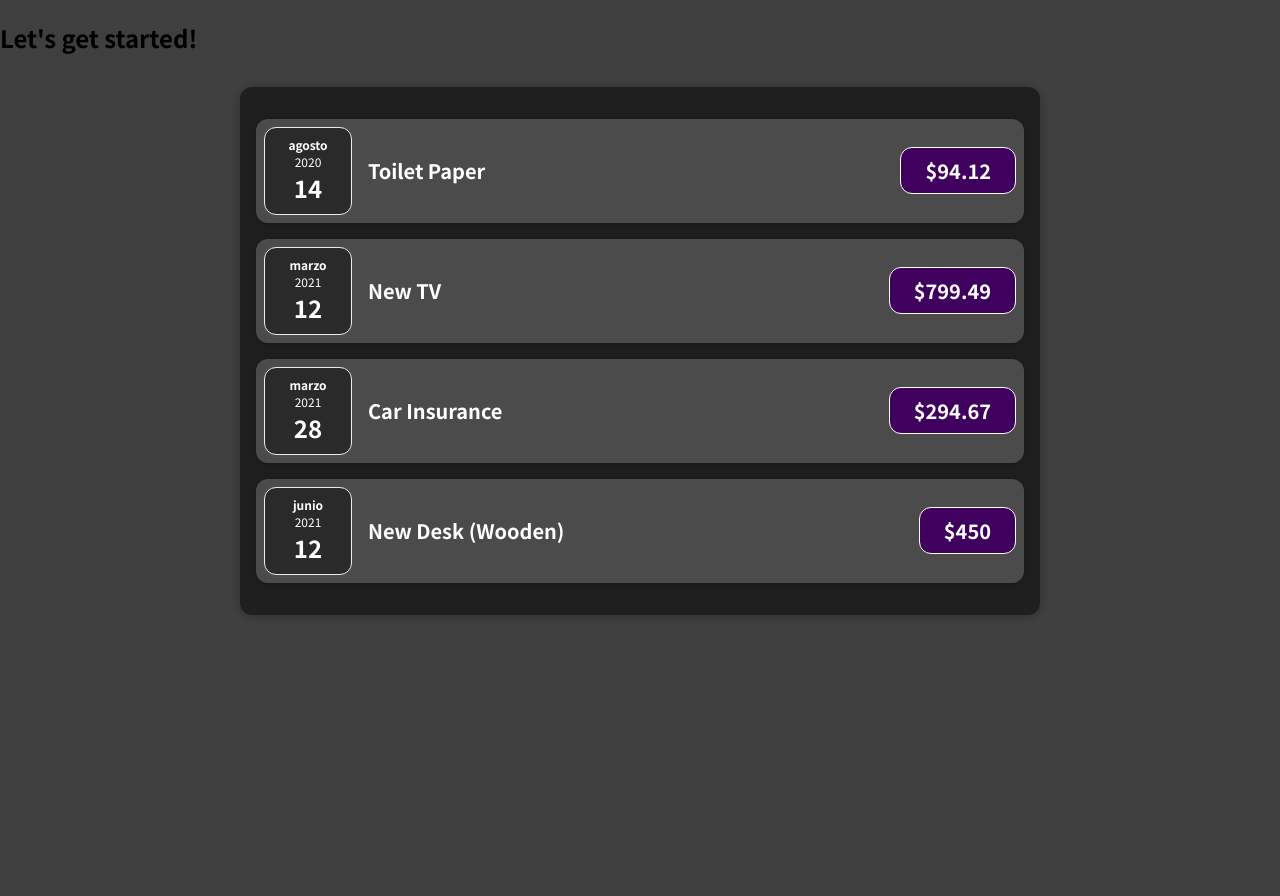
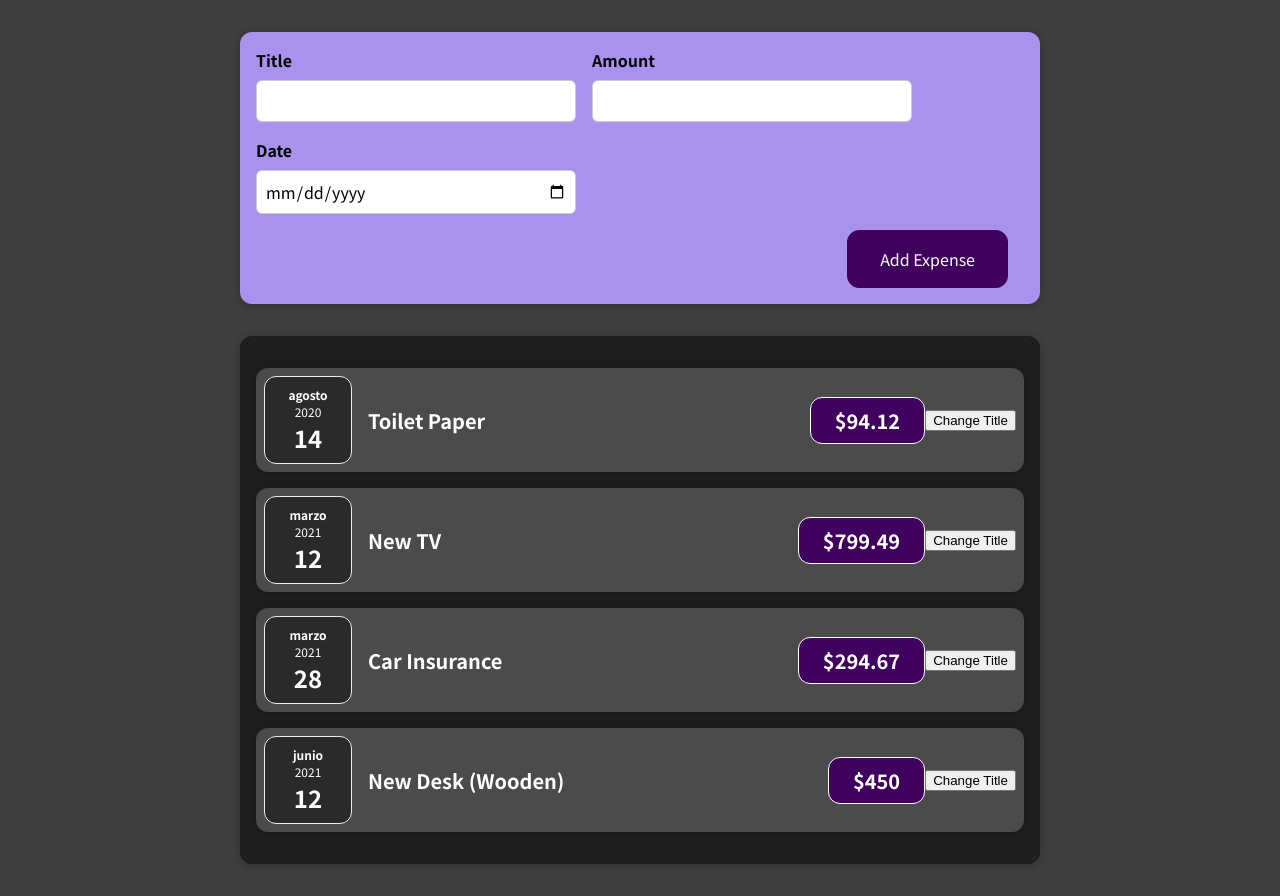
Before and after one commit to paas10/react, a React (Create React App) app: page / in a window 1280 px wide. Before the commit the page ends 800 px from the top, so only its background shows below. Built offline with nearby package versions, Linux system fonts and the light colour scheme.

Commit message:
UseState Hook

```diff
--- a/src/App.js
+++ b/src/App.js
@@ -1,3 +1,5 @@
+
+import NewExpense from "./components/NewExpense/NewExpense";
 import Expenses from "./components/Expenses/Expenses";
 
 const App = () => {
@@ -25,7 +27,7 @@ const App = () => {
 
   return (
     <div>
-      <h2>Let's get started!</h2>
+      <NewExpense />
       <Expenses items={ expenses } />
     </div>
   );
--- a/src/components/Expenses/ExpenseItem.js
+++ b/src/components/Expenses/ExpenseItem.js
@@ -1,15 +1,25 @@
+import react, { useState } from "react";
+
 import ExpenseDate from "./ExpenseDate";
 import Card from "../UI/Card";
 import "./ExpenseItem.css";
 
 const ExpenseItem = (props) => {
+  const [title, setTitle] = useState(props.title)
+
+  const clickHandler = () => {
+    setTitle('Updated')
+    console.log(title)
+  }
+
   return (
     <Card className="expense-item">
       <ExpenseDate date={props.date} />
       <div className="expense-item__description">
-        <h2>{props.title}</h2>
+        <h2>{title}</h2>
         <div className="expense-item__price">${props.amount}</div>
       </div>
+      <button onClick={clickHandler}>Change Title</button>
     </ Card>
   );
 }
--- /dev/null
+++ b/src/components/NewExpense/ExpenseForm.js
@@ -0,0 +1,37 @@
+import react, { useState } from "react";
+
+import './ExpenseForm.css'
+
+const ExpenseForm = () => {
+  const [enteredTitle, setEnteredTitle] = useState('');
+  const [enteredAmount, setEnteredAmount] = useState('');
+  const [enteredDate, setEnteredDate] = useState('');
+
+  const titleChangeHandler = (event) => setEnteredTitle(event.target.value)
+  const amountChangeHandler = (event) => setEnteredAmount(event.target.value)
+  const dateChangeHandler = (event) => setEnteredDate(event.target.value)
+
+  return (
+    <form>
+      <div className="new-expense__controls">
+        <div className="new-expense__control">
+          <label>Title</label>
+          <input type="text" onChange={titleChangeHandler} />
+        </div>
+        <div className="new-expense__control">
+          <label>Amount</label>
+          <input type="number" min="0.01" step="0.01" onChange={amountChangeHandler} />
+        </div>
+        <div className="new-expense__control">
+          <label>Date</label>
+          <input type="date" min="2019-01-01" max="2022-12-31" onChange={dateChangeHandler} />
+        </div>
+      </div>
+      <div className="new-expense__actions">
+        <button type="sumbit">Add Expense</button>
+      </div>
+    </form>
+  );
+}
+
+export default ExpenseForm;
--- /dev/null
+++ b/src/components/NewExpense/NewExpense.js
@@ -0,0 +1,14 @@
+import react from "react";
+
+import ExpenseForm from "./ExpenseForm";
+import './NewExpense.css'
+
+const NewExpense = () => {
+  return (
+    <div className="new-expense">
+      <ExpenseForm />
+    </div>
+  );
+}
+
+export default NewExpense;
```
